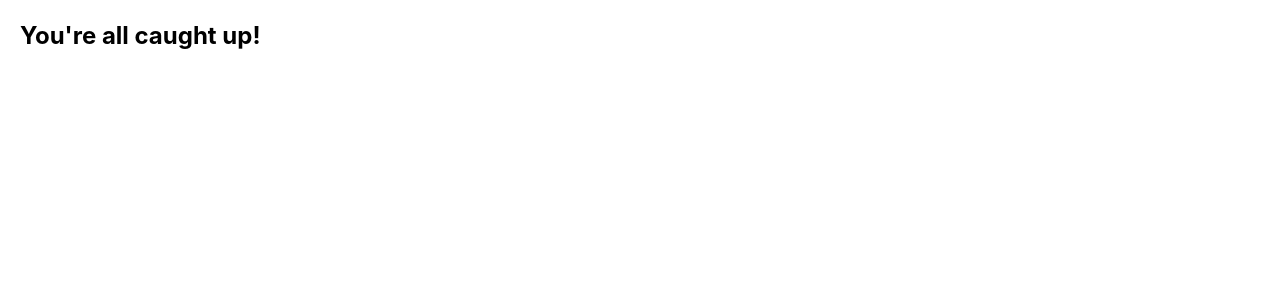
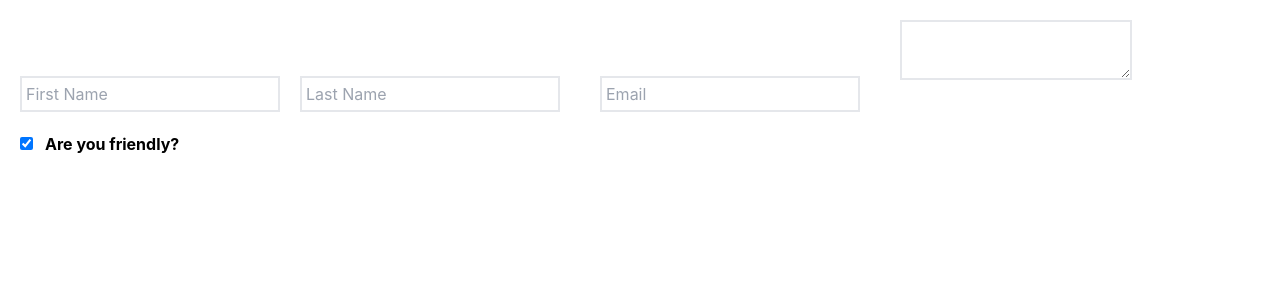
Before and after one commit to hokaelok/first-react, a React (Create React App) app: page / in a window 1280 px wide. Shown: the top 300 px of the page. Built offline with nearby package versions, Linux system fonts and the light colour scheme; the HTML template or start-up script is replaced by a standard one.

Commit message:
Push to master (13 Aug 2022 11:49)

```diff
--- a/src/App.js
+++ b/src/App.js
@@ -1,14 +1,5 @@
 import { useState } from "react";
-import MemeHeader from "./components/MemeHeader";
-import MemeBody from "./components/MemeBody";
-import YesNoButton from "./components/YesNoButton";
-import Counter from "./components/Counter";
-import ProfileCard from "./components/ProfileCard";
-import UserHeader from "./components/UserHeader";
-import UserBody from "./components/UserBody";
-import Boxes from "./components/Boxes";
-import Jokes from "./components/Jokes";
-import Messages from "./components/Messages";
+import { FirstForm } from "./components";
 
 const App = () => {
     // user state
@@ -25,7 +16,8 @@ const App = () => {
             <UserBody name={user} /> */}
             {/* <Boxes /> */}
             {/* <Jokes /> */}
-            <Messages />
+            {/* <Messages /> */}
+            <FirstForm />
         </div>
     );
 };
--- /dev/null
+++ b/src/components/FirstForm.js
@@ -0,0 +1,71 @@
+import { useState } from "react";
+
+export default function FirstForm() {
+    const [formData, setFormData] = useState({
+        firstName: "",
+        lastName: "",
+        email: "",
+        comment: "",
+        isFriendly: true,
+    });
+
+    console.log(formData);
+    console.log(`${formData.firstName} ${formData.lastName} ${formData.email}`);
+
+    // on change function
+    function handleChange(event) {
+        const { name, value, type, checked } = event.target;
+        setFormData((prevData) => {
+            return {
+                ...prevData,
+                [name]: type === "checkbox" ? checked : value,
+            };
+        });
+    }
+
+    return (
+        <form className="mx-5">
+            <input
+                className="border-2 p-1"
+                type="text"
+                placeholder="First Name"
+                name="firstName"
+                value={formData.firstName}
+                onChange={handleChange}
+            />
+            <input
+                className="border-2 m-5 p-1"
+                type="text"
+                placeholder="Last Name"
+                name="lastName"
+                value={formData.lastName}
+                onChange={handleChange}
+            />
+            <input
+                className="border-2 m-5 p-1"
+                type="email"
+                placeholder="Email"
+                name="email"
+                value={formData.email}
+                onChange={handleChange}
+            />
+            <textarea
+                className="border-2 m-5 p-1"
+                name="comment"
+                value={formData.comment}
+                onChange={handleChange}
+            />
+            <br />
+            <input
+                type="checkbox"
+                name="isFriendly"
+                checked={formData.isFriendly}
+                onChange={handleChange}
+            />
+            <label className="font-bold mx-3" htmlFor="isFriendly">
+                Are you friendly?
+            </label>
+            <br />
+        </form>
+    );
+}
--- a/src/components/Messages.js
+++ b/src/components/Messages.js
@@ -3,6 +3,7 @@ import { useState } from "react";
 export default function Messages() {
     const [messages, setMessages] = useState([]);
     return (
+        <>
             <h1 className="text-2xl font-bold p-5">
                 {messages.length > 0
                     ? `You have ${messages.length} unread ${
@@ -10,7 +11,16 @@ export default function Messages() {
                       }`
                     : "You're all caught up!"}
             </h1>
-
+            <div className="p-5">
+                {messages.map((message) => {
+                    return (
+                        <p className="my-3">
+                            {`${messages.indexOf(message) + 1}. ${message}`}
+                        </p>
+                    );
+                })}
+            </div>
+        </>
         // ===============================
 
         // <div>
--- /dev/null
+++ b/src/components/index.js
@@ -0,0 +1,11 @@
+export { default as MemeHeader } from "./MemeHeader";
+export { default as MemeBody } from "./MemeBody";
+export { default as YesNoButton } from "./YesNoButton";
+export { default as Counter } from "./Counter";
+export { default as ProfileCard } from "./ProfileCard";
+export { default as UserHeader } from "./UserHeader";
+export { default as UserBody } from "./UserBody";
+export { default as Boxes } from "./Boxes";
+export { default as Jokes } from "./Jokes";
+export { default as Messages } from "./Messages";
+export { default as FirstForm } from "./FirstForm";
```
Also changed, not shown: readme.txt. Lines whose indentation alone changed are shown as unchanged.
